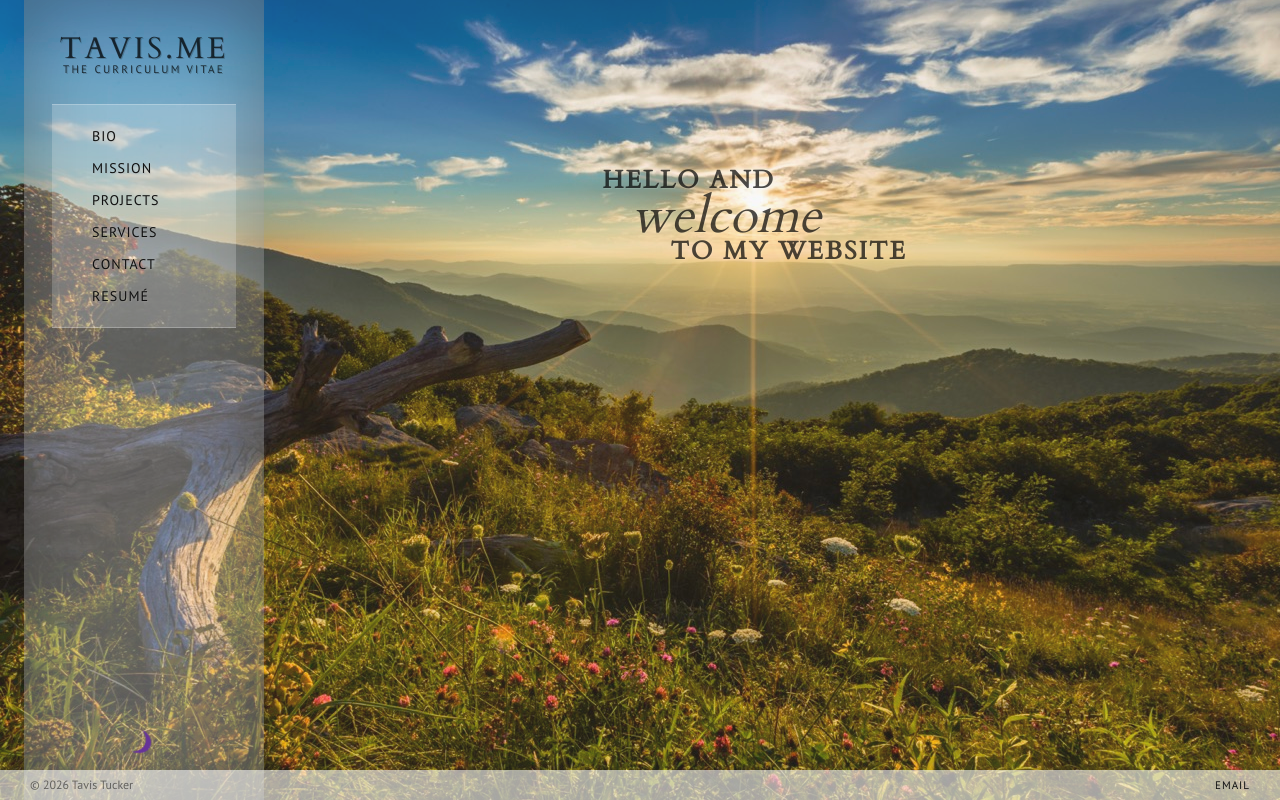
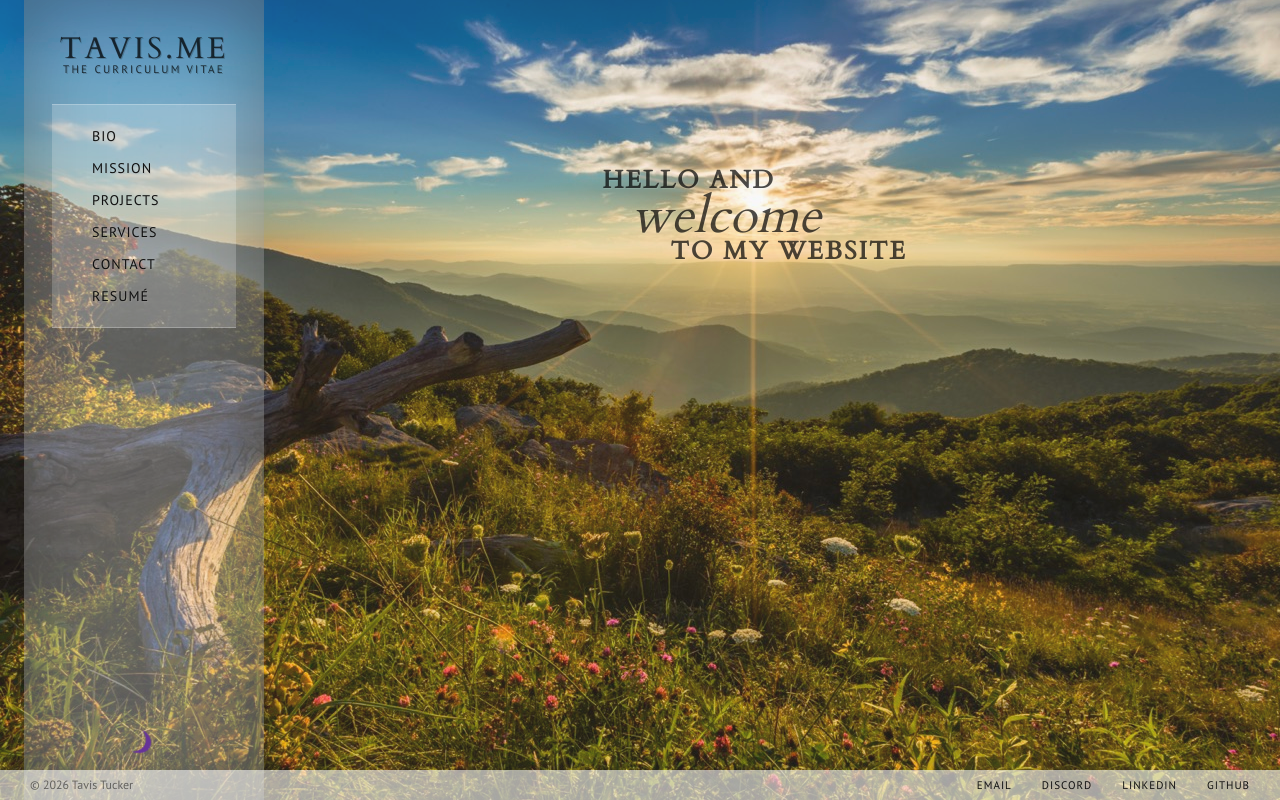
Before and after one commit to ttucker/tavis.me, a Vue app: page / in a window 1280 px wide. Built offline with nearby package versions, Linux system fonts and the light colour scheme.

Commit message:
more AI breakage, just deleting links like nothing

```diff
--- a/src/components/SiteFooter.vue
+++ b/src/components/SiteFooter.vue
@@ -7,6 +7,9 @@ const copyright = new Date().getFullYear()
     <nav aria-label="External links">
       <ul>
         <li><a href="mailto:tavis.tucker@gmail.com?subject=Getting%20in%20touch...">Email</a></li>
+        <li><a href="https://discord.com/users/1043695714024312872" target="_blank" rel="noopener noreferrer">Discord</a></li>
+        <li><a href="https://www.linkedin.com/in/tavistucker" target="_blank" rel="noopener noreferrer">LinkedIn</a></li>
+        <li><a href="https://github.com/ttucker/tavis.me" target="_blank" rel="noopener noreferrer">GitHub</a></li>
       </ul>
     </nav>
     <small>© {{ copyright }} Tavis Tucker</small>
```
